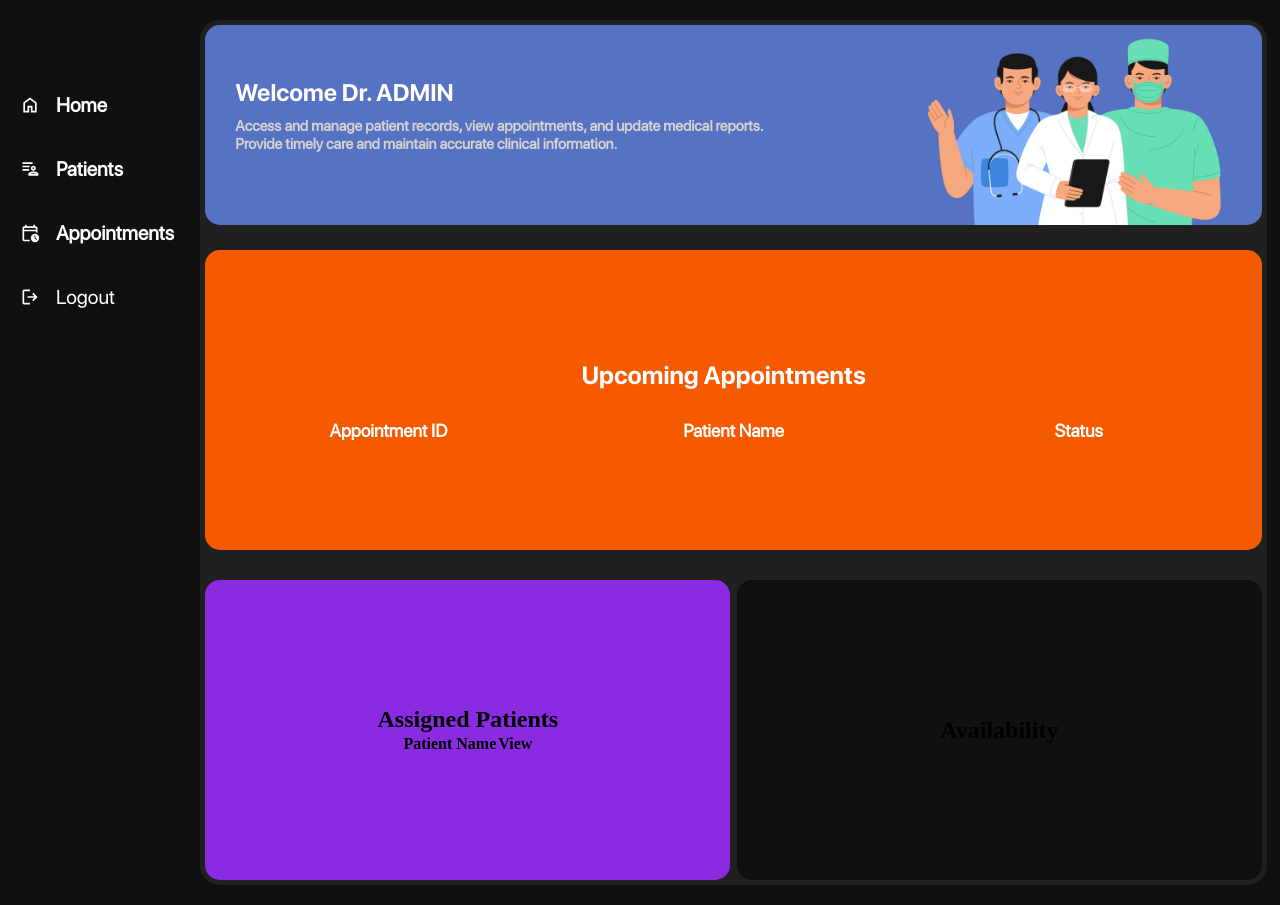
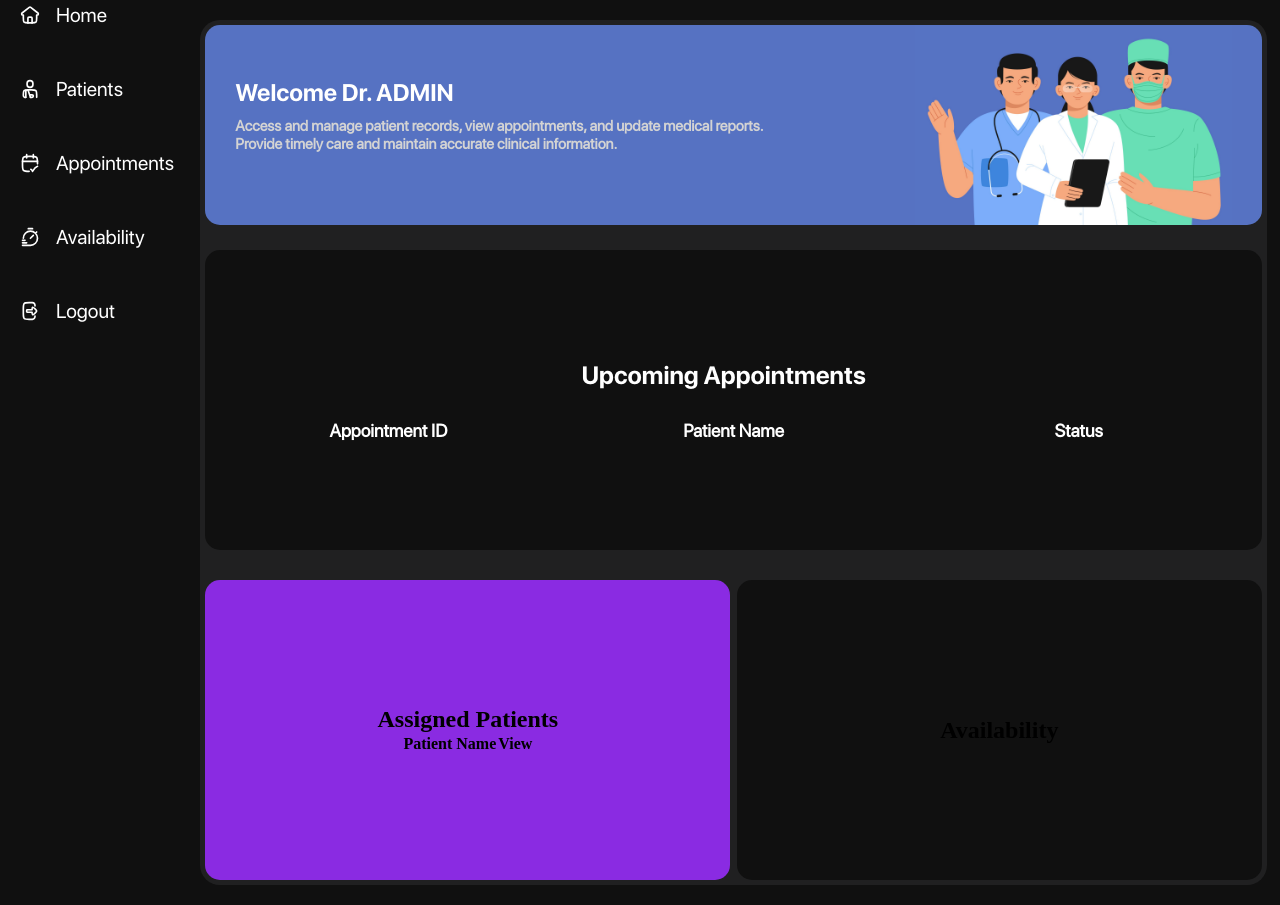
Before and after one commit to 23f2002084/Hospital-Management-System, a Flask app: page /doctor_dashboard in a window 1280 px wide. Run offline with Flask 3, Linux system fonts and the light colour scheme; a user stored in the database is signed in; data comes from the database, SQL or seed files in the repository; lists and menus that the app fills with data are empty.

Commit message:
daily-updates

```diff
--- a/Static/css/admindash.css
+++ b/Static/css/admindash.css
@@ -37,7 +37,7 @@
 
 .navbar{
     width: 200px;
-    height: 100vh;
+    height: 125vh;
     background-color: #101010;
     position: fixed;
 }
@@ -56,6 +56,7 @@
     margin-top: 40px;
     gap: 1em;
     padding-left: 20px;
+    padding-top: 10px;
 }
 
 .icon img{
@@ -150,6 +151,7 @@
     width: 99%;
     min-height: 300px;
     background-color: #f55a00;
+    background-color: #101010;
     margin-top: 25px;
     border-radius: 15px;
     margin-bottom: 5px;
@@ -219,15 +221,15 @@
 }
 
 .title:hover{
-    background-color: #c24700;
+    background-color:#202021;
     transition: ease-in-out;
 }
 
 button{
-    width: 150px;
-    height: 50px;
+    width: 90px;
+    height: 30px;
     cursor: pointer;
-    border-radius: 20px;
+    border-radius: 10px;
     border: none;
     font-family: 'sfpror';
 }
--- a/Templates/doctor/dashboard.html
+++ b/Templates/doctor/dashboard.html
@@ -11,15 +11,19 @@
         <div class="navbar">
             <div class="icon">
                 <img src="{{ url_for('static',filename='icons/home.svg')}}" alt="">
-                <h1>Home</h1>
+                <a href="">Home</a>
             </div>
             <div class="icon">
                 <img src="{{ url_for('static',filename='icons/patient.svg')}}" alt="">
-                <h1>Patients</h1>
+                <a href="">Patients</a>
             </div>
             <div class="icon">
                 <img src="{{ url_for('static',filename='icons/app.svg')}}" alt="">
-                <h1>Appointments</h1>
+                <a href="">Appointments</a>
+            </div>
+            <div class="icon">
+                <img src="{{ url_for('static',filename='icons/avail.svg')}}" alt="">
+                <a href="">Availability</a>
             </div>
             <div class="icon">
                 <img src="{{ url_for('static',filename='icons/logout.svg')}}" alt="">
@@ -56,7 +60,7 @@
                         <h1>{{i[1]}}</h1>
                     </div>
                     <div class="stat" style="display: flex; justify-content: space-evenly; align-items: center; ">
-                        <button style="background-color: rgb(0, 255, 55);">Mark As Complete</button>
+                        <button style="background-color: rgb(0, 255, 55);">Complete</button>
                         <button style="background-color: rgb(255, 0, 0);">Cancel</button>
                     </div>
                 </div>
```
Also changed, not shown: Templates/admin/dashboard.html (+4 -4 lines), Static/ICONS/app.svg, Static/ICONS/avail.svg (added), Static/ICONS/cancel.svg (added), Static/ICONS/doc.svg, Static/ICONS/home.svg, Static/ICONS/logout.svg, Static/ICONS/patient.svg, 2 other files.
